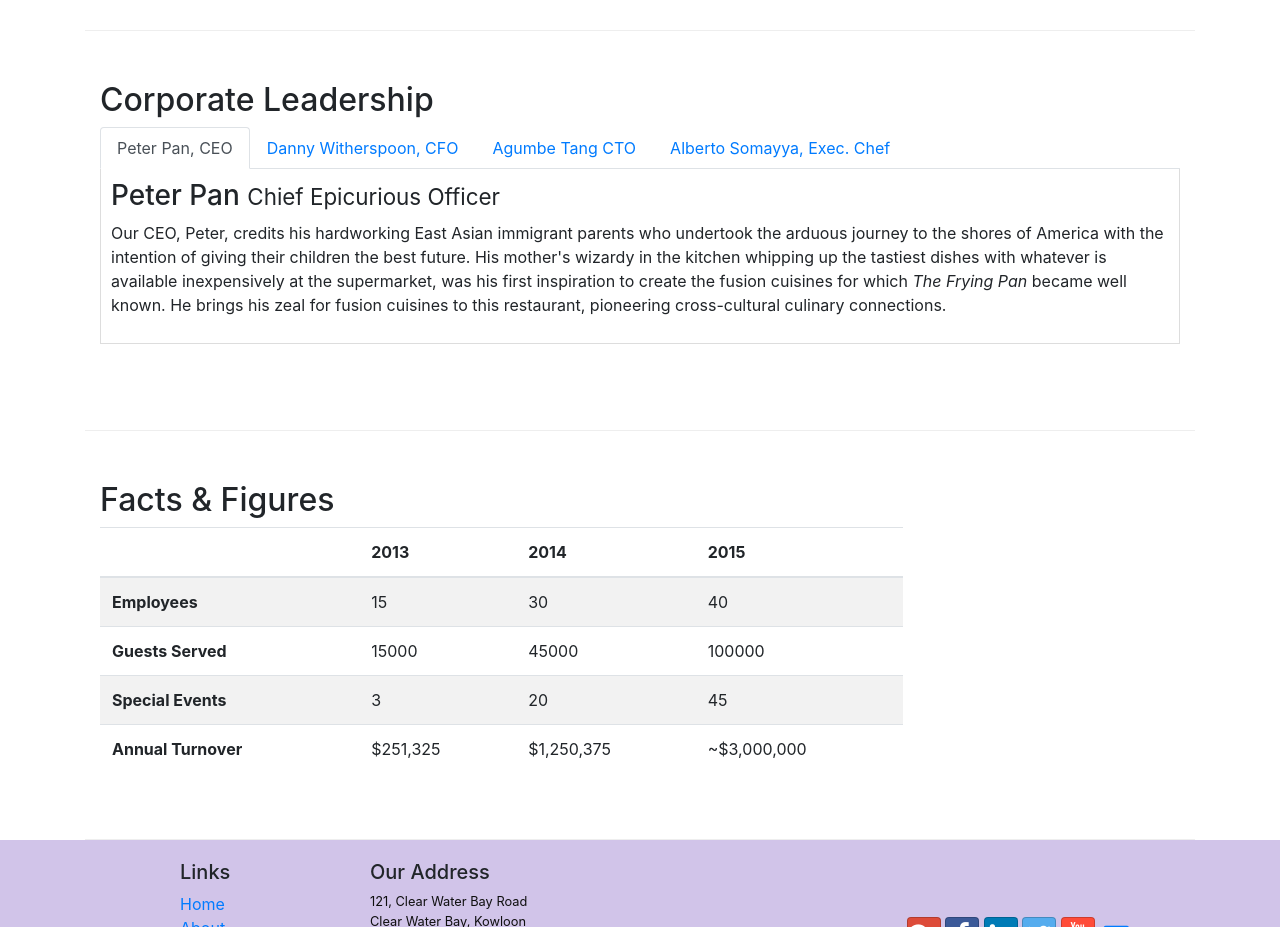
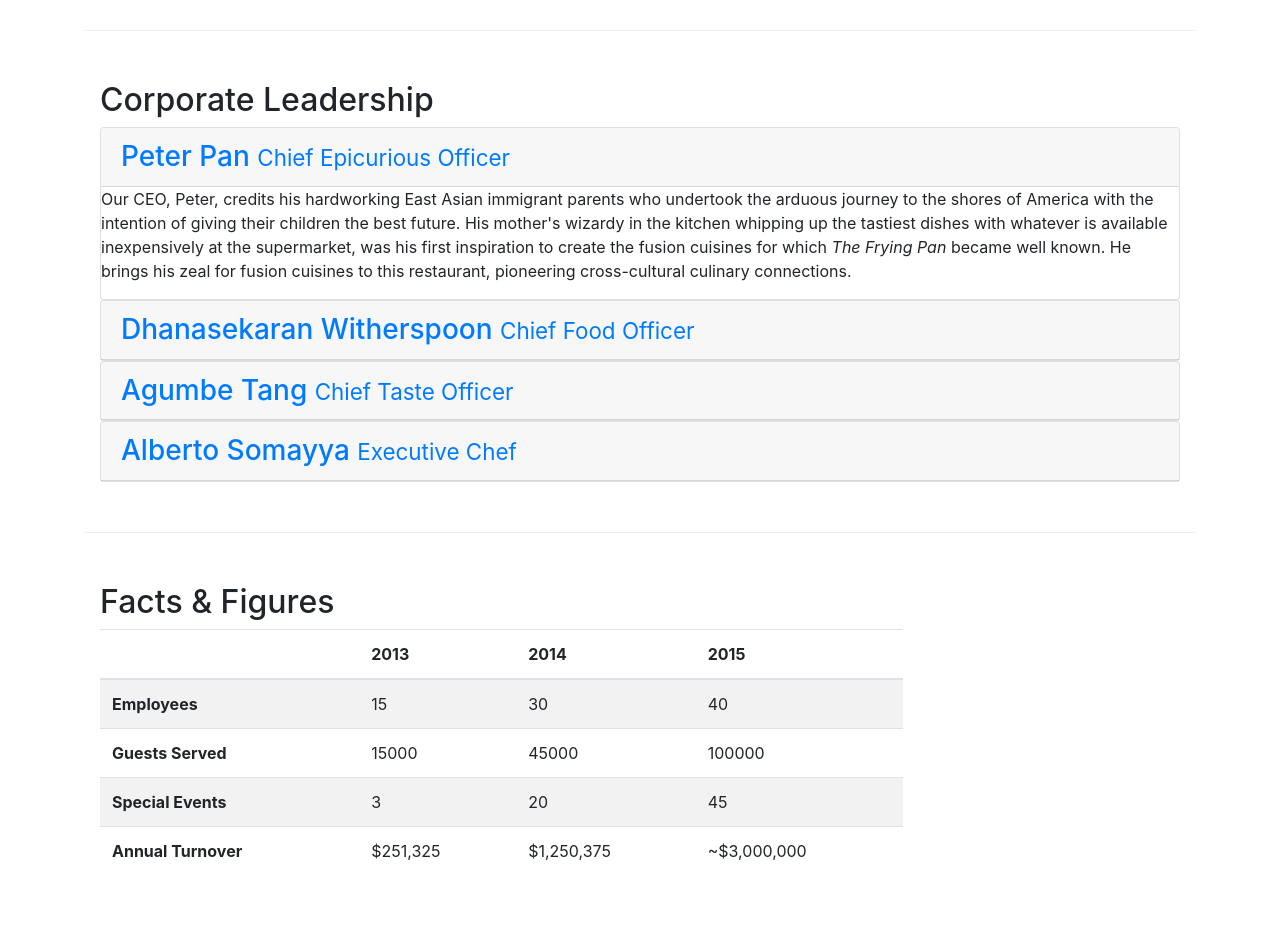
Before and after one commit to ceballos1019/confusion2, a website: page aboutus.html in a window 1280 px wide. Shown: the part 880-1807 px from the top of the page. Drawn offline with nearby package versions, Linux system fonts and the light colour scheme.

Commit message:
Changed the tabs to accordion

```diff
--- a/aboutus.html
+++ b/aboutus.html
@@ -101,46 +101,69 @@
         <div class="row row-content">
           <div class="col">
             <h2>Corporate Leadership</h2>
-            <ul class="nav nav-tabs flex-column flex-sm-row" role="tablist">
-              <li class="nav-item" role="presentation">
-                <a href="#peter" class="nav-link active" role="tab" data-toggle="tab">
-                  Peter Pan, CEO
-                </a>
-              </li>
-              <li class="nav-item" role="presentation">
-                <a href="#danny" class="nav-link" role="tab" data-toggle="tab">
-                  Danny Witherspoon, CFO
-                </a>
-              </li>
-              <li class="nav-item" role="presentation">
-                <a href="#agumbe" class="nav-link" role="tab" data-toggle="tab">
-                  Agumbe Tang CTO
-                </a>
-              </li>
-              <li class="nav-item" role="presentation">
-                <a href="#alberto" class="nav-link" role="tab" data-toggle="tab">
-                  Alberto Somayya, Exec. Chef
-                </a>
-              </li>
-            </ul>
+            <!--<ul class="nav nav-tabs flex-column flex-sm-row" role="tablist">-->
+            <!-- <ul class="nav nav-tabs nav-fill flex-wrap " role="tablist">-->
+            <div id="accordion" role="tablist">
+              <div class="card">
+                <div class="card-header" role="tab" id="peterhead">
+                  <h3 class="mb-0">
+                    <a href="#peter" data-toggle="collapse" data-parent="#accordion">
+                      Peter Pan <small>Chief Epicurious Officer</small>
+                    </a>
+                  </h3>
+                </div>
+                <div role="tabpanel" class="collapse show" id="peter">
+                  <div class="card-block">
+                    <p class="hidden-xs-down">Our CEO, Peter, credits his hardworking East Asian immigrant parents who undertook the arduous journey to the shores of America with the intention of giving their children the best future. His mother's wizardy in the kitchen whipping up the tastiest dishes with whatever is available inexpensively at the supermarket, was his first inspiration to create the fusion cuisines for which <em>The Frying Pan</em> became well known. He brings his zeal for fusion cuisines to this restaurant, pioneering cross-cultural culinary connections.</p>
+                  </div>
+                </div>
+              </div>
 
-            <div class="tab-content">
-              <div role="tabpanel" class="tab-pane fade show active" id="peter">
-                <h3>Peter Pan <small>Chief Epicurious Officer</small></h3>
-                <p class="hidden-xs-down">Our CEO, Peter, credits his hardworking East Asian immigrant parents who undertook the arduous journey to the shores of America with the intention of giving their children the best future. His mother's wizardy in the kitchen whipping up the tastiest dishes with whatever is available inexpensively at the supermarket, was his first inspiration to create the fusion cuisines for which <em>The Frying Pan</em> became well known. He brings his zeal for fusion cuisines to this restaurant, pioneering cross-cultural culinary connections.</p>
+              <div class="card">
+                <div class="card-header" role="tab" id="dannyhead">
+                  <h3 class="mb-0">
+                    <a class="collapsed" href="#danny" data-toggle="collapse" data-parent="#accordion">
+                      Dhanasekaran Witherspoon <small>Chief Food Officer</small>
+                    </a>
+                  </h3>
+                </div>
+                <div role="tabpanel" class="collapse" id="danny">
+                  <div class="card-block">
+                    <p class="hidden-xs-down">Our CFO, Danny, as he is affectionately referred to by his colleagues, comes from a long established family tradition in farming and produce. His experiences growing up on a farm in the Australian outback gave him great appreciation for varieties of food sources. As he puts it in his own words, <em>Everything that runs, wins, and everything that stays, pays!</em></p>
+                  </div>
+                </div>
               </div>
-              <div role="tabpanel" class="tab-pane fade" id="danny">
-                <h3>Dhanasekaran Witherspoon <small>Chief Food Officer</small></h3>
-                <p class="hidden-xs-down">Our CFO, Danny, as he is affectionately referred to by his colleagues, comes from a long established family tradition in farming and produce. His experiences growing up on a farm in the Australian outback gave him great appreciation for varieties of food sources. As he puts it in his own words, <em>Everything that runs, wins, and everything that stays, pays!</em></p>
+
+              <div class="card">
+                <div class="card-header" role="tab" id="agumbehead">
+                  <h3 class="mb-0">
+                    <a class="collapsed" href="#agumbe" data-toggle="collapse" data-parent="#accordion">
+                      Agumbe Tang <small>Chief Taste Officer</small>
+                    </a>
+                  </h3>
+                </div>
+                <div role="tabpanel" class="collapse" id="agumbe">
+                  <div class="card-block">
+                    <p class="hidden-xs-down">Blessed with the most discerning gustatory sense, Agumbe, our CTO, personally ensures that every dish that we serve meets his exacting tastes. Our chefs dread the tongue lashing that ensues if their dish does not meet his exacting standards. He lives by his motto, <em>You click only if you survive my lick.</em></p>
+                  </div>
+                </div>
               </div>
-              <div role="tabpanel" class="tab-pane fade" id="agumbe">
-                <h3>Agumbe Tang <small>Chief Taste Officer</small></h3>
-                <p class="hidden-xs-down">Blessed with the most discerning gustatory sense, Agumbe, our CTO, personally ensures that every dish that we serve meets his exacting tastes. Our chefs dread the tongue lashing that ensues if their dish does not meet his exacting standards. He lives by his motto, <em>You click only if you survive my lick.</em></p>
+
+              <div class="card">
+                <div class="card-header" role="tab" id="albertohead">
+                  <h3 class="mb-0">
+                    <a class="collapsed" href="#alberto" data-toggle="collapse" data-parent="#accordion">
+                      Alberto Somayya <small>Executive Chef</small>
+                    </a>
+                  </h3>
+                </div>
+                <div role="tabpanel" class="collapse" id="alberto">
+                  <div class="card-block">
+                    <p class="hidden-xs-down">Award winning three-star Michelin chef with wide International experience having worked closely with whos-who in the culinary world, he specializes in creating mouthwatering Indo-Italian fusion experiences. He says, <em>Put together the cuisines from the two craziest cultures, and you get a winning hit! Amma Mia!</em></p>
+                  </div>
+                </div>
               </div>
-              <div role="tabpanel" class="tab-pane fade" id="alberto">
-                <h3>Alberto Somayya <small>Executive Chef</small></h3>
-                <p class="hidden-xs-down">Award winning three-star Michelin chef with wide International experience having worked closely with whos-who in the culinary world, he specializes in creating mouthwatering Indo-Italian fusion experiences. He says, <em>Put together the cuisines from the two craziest cultures, and you get a winning hit! Amma Mia!</em></p>
-              </div>
+
             </div>
           </div>
         </div>
```
Also changed, not shown: index.html (+1 -1 lines).
